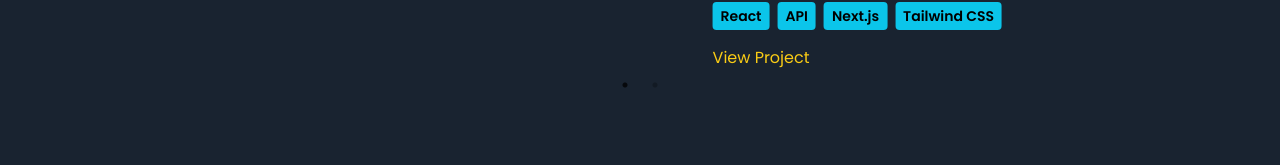
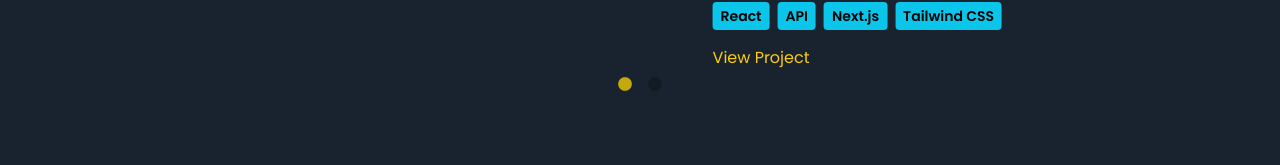
Before and after one commit to ata-shahid/portfolio-website, a Next.js app: page / in a window 1280 px wide. Shown: the part 3546-3711 px from the top of the page. Built offline with nearby package versions, Linux system fonts and the light colour scheme.

Commit message:
minor fixes

```diff
--- a/styles/globals.css
+++ b/styles/globals.css
@@ -6,13 +6,24 @@
 
 @layer components {
   .nav-link {
-    @apply relative font-semibold text-white cursor-pointer text-lg w-fit md:block after:block after:content-[''] after:absolute after:h-1 after:bg-yellow-400 after:w-full after:scale-x-0 after:hover:scale-x-100 after:transition after:duration-300 after:origin-center hidden
+    @apply relative font-semibold text-white cursor-pointer text-lg w-fit md:block after:block after:content-[''] after:absolute after:h-1 after:bg-yellow-400 after:w-full after:scale-x-0 after:hover:scale-x-100 after:transition after:duration-300 after:origin-center hidden;
   }
-  .nav-link-mobile{
-    @apply relative mb-8 font-semibold text-white cursor-pointer text-[1.6875rem] w-fit md:block after:block after:content-[''] after:absolute after:h-1 after:bg-yellow-400 after:w-full after:scale-x-0 after:hover:scale-x-100 after:transition after:duration-300 after:origin-center
+  .nav-link-mobile {
+    @apply relative mb-8 font-semibold text-white cursor-pointer text-[1.6875rem] w-fit md:block after:block after:content-[''] after:absolute after:h-1 after:bg-yellow-400 after:w-full after:scale-x-0 after:hover:scale-x-100 after:transition after:duration-300 after:origin-center;
   }
-.heading {
-  @apply text-center text-white text-3xl sm:text-4xl md:text-5xl font-bold uppercase
+  .heading {
+    @apply text-center text-white text-3xl sm:text-4xl md:text-5xl font-bold uppercase;
+  }
 }
 
+/* Customizing slick dots */
+.slick-dots li button:before {
+
+  font-size: 16px !important;
 }
+
+
+.slick-dots li.slick-active button:before {
+  color: #FFD700 !important;
+  font-size: 16px !important;
+}
```
